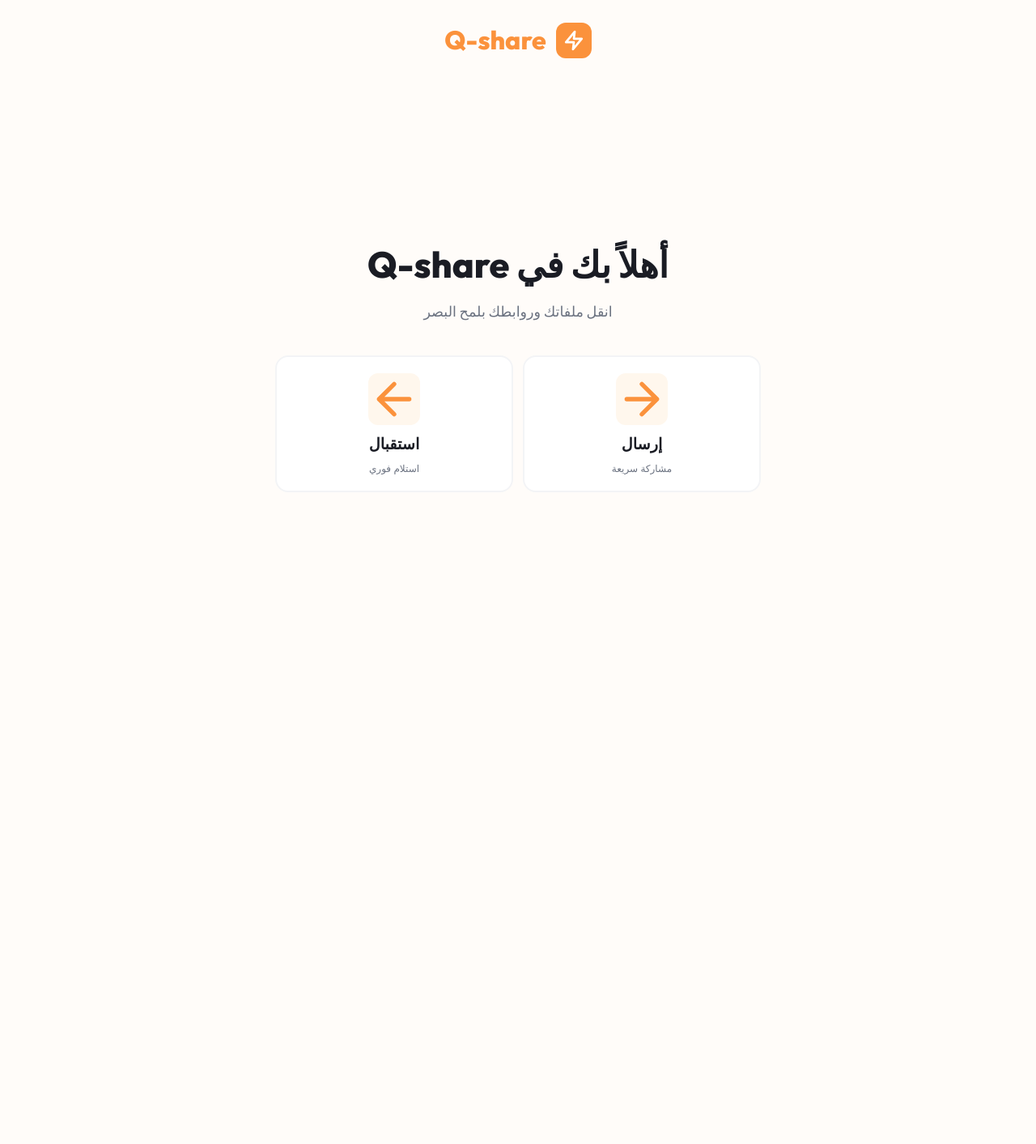
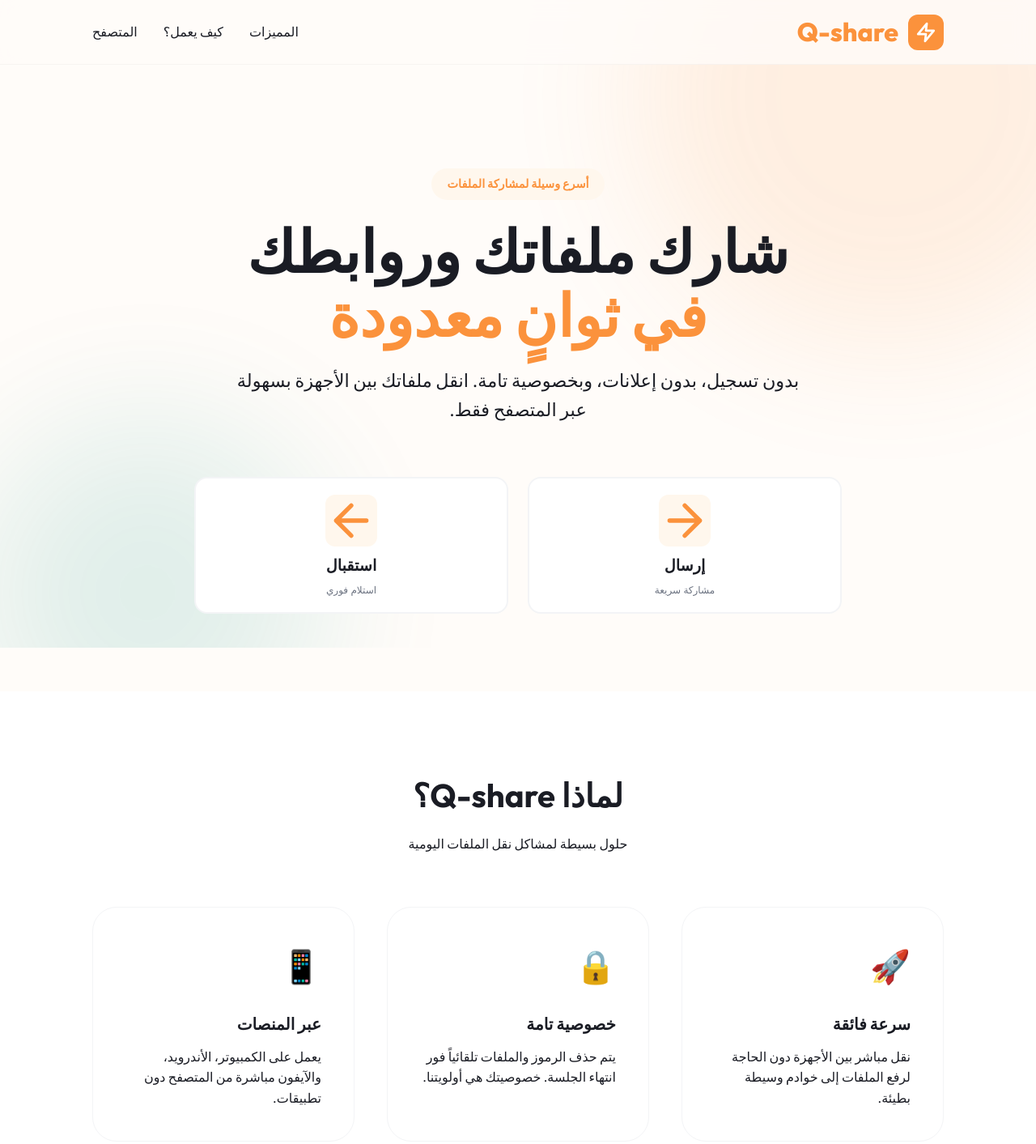
Before and after one commit to Bilal-SWE/QuickShare, a website built with Vite: page index.html in a window 1280 px wide. Shown: the top 1413 px of the page at 81% size. Before the commit the page ends 800 px from the top, so only its background shows below. Built offline with nearby package versions, Linux system fonts and the light colour scheme.

Commit message:
Convert site to a professional landing page architecture

```diff
--- a/index.html
+++ b/index.html
@@ -11,8 +11,14 @@
 </head>
 
 <body>
+  <div class="bg-decor">
+    <div class="blob blob-1"></div>
+    <div class="blob blob-2"></div>
+  </div>
+
   <div class="app-wrapper">
     <header>
+      <div class="container">
         <div class="nav">
           <div class="logo-wrap">
             <div class="logo-icon">
@@ -23,16 +29,23 @@
             </div>
             <h1 class="logo-text">Q-share</h1>
           </div>
+          <ul class="nav-links">
+            <li><a href="#features">المميزات</a></li>
+            <li><a href="#how-it-works">كيف يعمل؟</a></li>
+            <li><a href="https://github.com/Bilal-SWE/QuickShare" target="_blank">المتصفح</a></li>
+          </ul>
+        </div>
       </div>
     </header>
 
-    <main class="container">
-      <div id="app">
-        <!-- Home Screen -->
-        <section id="screen-home" class="screen active">
+    <main>
+      <!-- Hero Section -->
+      <section class="hero" id="screen-home">
+        <div class="container">
           <div class="main-hero">
-            <h1>أهلاً بك في Q-share</h1>
-            <p>انقل ملفاتك وروابطك بلمح البصر</p>
+            <span class="hero-tag">أسرع وسيلة لمشاركة الملفات</span>
+            <h1>شارك ملفاتك وروابطك <br> <span style="color: var(--c-primary)">في ثوانٍ معدودة</span></h1>
+            <p>بدون تسجيل، بدون إعلانات، وبخصوصية تامة. انقل ملفاتك بين الأجهزة بسهولة عبر المتصفح فقط.</p>
           </div>
 
           <div class="home-cards">
@@ -58,8 +71,72 @@
               <span class="card-desc">استلام فوري</span>
             </button>
           </div>
+        </div>
       </section>
 
+      <!-- Features Section -->
+      <section class="features" id="features">
+        <div class="container">
+          <div class="section-title">
+            <h2>لماذا Q-share؟</h2>
+            <p>حلول بسيطة لمشاكل نقل الملفات اليومية</p>
+          </div>
+          <div class="features-grid">
+            <div class="feature-card">
+              <div class="f-icon">🚀</div>
+              <h3 class="f-title">سرعة فائقة</h3>
+              <p>نقل مباشر بين الأجهزة دون الحاجة لرفع الملفات إلى خوادم وسيطة بطيئة.</p>
+            </div>
+            <div class="feature-card">
+              <div class="f-icon">🔒</div>
+              <h3 class="f-title">خصوصية تامة</h3>
+              <p>يتم حذف الرموز والملفات تلقائياً فور انتهاء الجلسة. خصوصيتك هي أولويتنا.</p>
+            </div>
+            <div class="feature-card">
+              <div class="f-icon">📱</div>
+              <h3 class="f-title">عبر المنصات</h3>
+              <p>يعمل على الكمبيوتر، الأندرويد، والآيفون مباشرة من المتصفح دون تطبيقات.</p>
+            </div>
+          </div>
+        </div>
+      </section>
+
+      <!-- How it works -->
+      <section class="features" id="how-it-works" style="background: var(--c-bg);">
+        <div class="container">
+          <div class="section-title">
+            <h2>كيف يعمل؟</h2>
+            <p>ثلاث خطوات بسيطة فقط</p>
+          </div>
+          <div class="features-grid">
+            <div class="feature-card" style="text-align: center;">
+              <div class="f-icon">1</div>
+              <h3 class="f-title">ابدأ جلسة</h3>
+              <p>افتح الموقع واضغط على استقبال للحصول على رمز مؤقت.</p>
+            </div>
+            <div class="feature-card" style="text-align: center;">
+              <div class="f-icon">2</div>
+              <h3 class="f-title">اربط الأجهزة</h3>
+              <p>أدخل الرمز في الجهاز الآخر لبدء الاتصال الآمن.</p>
+            </div>
+            <div class="feature-card" style="text-align: center;">
+              <div class="f-icon">3</div>
+              <h3 class="f-title">ارسل واستلم</h3>
+              <p>شارك الملفات أو الروابط وستصل فوراً للطرف الآخر.</p>
+            </div>
+          </div>
+        </div>
+      </section>
+    </main>
+
+    <footer>
+      <div class="container">
+        <p>© 2026 Q-share. صنع بكل فخر لتسهيل حياتكم الرقمية.</p>
+      </div>
+    </footer>
+
+    <!-- App Modals (Full screen screens) -->
+    <div id="app">
       <!-- Receive Screen -->
       <section id="screen-receive" class="screen">
         <div class="screen-content">
@@ -68,24 +145,16 @@
             <h2>جاهز للاستقبال</h2>
             <p>شارك الرمز مع الطرف الآخر</p>
           </div>
-
-            <!-- Loading -->
           <div id="receive-loading" class="loading-state hidden">
             <div class="spinner"></div>
             <span>جاري التحضير...</span>
           </div>
-
-            <!-- Ready -->
           <div id="receive-ready" class="hidden">
             <div id="connected-sender-info" class="connected-info hidden">
               <span class="connected-user-icon">👤</span>
               <span>متصل بجهاز آخر</span>
             </div>
-
-              <div class="qr-container">
-                <canvas id="qr-canvas"></canvas>
-              </div>
-
+            <div class="qr-container"><canvas id="qr-canvas"></canvas></div>
             <div class="code-display" id="display-code" style="margin: 1.5rem 0;">
               <span class="code-digit" id="d0">-</span>
               <span class="code-digit" id="d1">-</span>
@@ -93,23 +162,18 @@
               <span class="code-digit" id="d3">-</span>
               <span class="code-digit" id="d4">-</span>
             </div>
-
             <div class="timer-section">
               <div class="timer-wrap" id="timer-text">10:00</div>
               <p class="session-info-text">تنتهي الجلسة بعد: <span id="timer-display-text">10 دقائق</span></p>
             </div>
-
             <div id="renew-timer-panel" class="hidden"
               style="text-align: center; color: var(--c-red); margin-top: 1rem;">
               <p>⚠️ الجلسة ستنتهي!</p>
               <button class="btn-primary" id="renew-time-btn" style="margin: 0.5rem 0;">تجديد</button>
             </div>
-
             <button class="btn-outline" id="disconnect-btn" style="margin-top: 1.5rem; color: var(--c-red);">إلغاء
               الاتصال</button>
           </div>
-
-            <!-- Done -->
           <div id="receive-done" class="receive-done hidden">
             <div class="done-icon">✓</div>
             <h3>تم الاستلام!</h3>
@@ -127,8 +191,6 @@
             <h2>إرسال محتوى</h2>
             <p>أدخل رمز المستقبِل للمتابعة</p>
           </div>
-
-            <!-- Step 1: Connect -->
           <div id="send-connect">
             <div class="code-display" id="code-inputs" style="margin-bottom: 1.5rem;">
               <input class="text-input" id="ci0" maxlength="1" inputmode="numeric">
@@ -141,14 +203,9 @@
               الرمز غير صحيح</p>
             <button class="btn-primary" id="connect-btn">اتصال بالجهاز</button>
           </div>
-
-            <!-- Step 2: Content -->
           <div id="send-content" class="hidden">
-              <div class="content-tabs">
-                <button class="ctab-btn active" id="ctab-file">ملف</button>
-                <button class="ctab-btn" id="ctab-link">نص / رابط</button>
-              </div>
-
+            <div class="content-tabs"><button class="ctab-btn active" id="ctab-file">ملف</button><button
+                class="ctab-btn" id="ctab-link">نص / رابط</button></div>
             <div id="file-panel">
               <div class="drop-zone" id="drop-zone">
                 <input type="file" id="file-input" hidden multiple>
@@ -162,39 +219,29 @@
                 <button class="btn-outline" id="browse-btn" style="width: auto; padding: 0.5rem 1rem;">اختر</button>
               </div>
               <div id="file-preview" class="hidden" style="margin-top: 1rem;">
-                  <div id="file-list-container"></div>
-                  <button class="btn-outline" id="remove-file" style="margin-top: 0.5rem; color: var(--c-red);">إلغاء
-                    الكل</button>
+                <div id="file-list-container"></div><button class="btn-outline" id="remove-file"
+                  style="margin-top: 0.5rem; color: var(--c-red);">إلغاء الكل</button>
               </div>
             </div>
-
-              <div id="link-panel" class="hidden">
-                <textarea id="link-input" class="link-input" rows="4"
-                  placeholder="ألصق الرابط أو النص هنا..."></textarea>
-              </div>
-
+            <div id="link-panel" class="hidden"><textarea id="link-input" class="link-input" rows="4"
+                placeholder="ألصق الرابط أو النص هنا..."></textarea></div>
             <div id="upload-progress" class="hidden" style="margin-top: 1rem;">
               <div class="progress-bar-wrap">
                 <div class="progress-bar" id="progress-bar"></div>
               </div>
               <p id="progress-text" style="text-align: center; font-size: 0.8rem; margin-top: 4px;">0%</p>
             </div>
-
             <button class="btn-primary" id="send-now-btn" style="margin-top: 1.5rem;">إرسال الآن</button>
           </div>
-
-            <!-- Step 3: Done -->
           <div id="send-done" class="send-done-content hidden">
             <div class="done-icon">✓</div>
             <h3>تم الإرسال!</h3>
-              <p>تم استلام المحتوى بنجاح</p>
-              <button class="btn-primary" id="send-again-btn">إرسال المزيد</button>
-              <button class="btn-outline" id="end-session-btn" style="margin-top: 0.5rem;">إنهاء الجلسة</button>
+            <p>تم استلام المحتوى بنجاح</p><button class="btn-primary" id="send-again-btn">إرسال المزيد</button><button
+              class="btn-outline" id="end-session-btn" style="margin-top: 0.5rem;">إنهاء الجلسة</button>
           </div>
         </div>
       </section>
     </div>
-    </main>
 
     <div id="toast" class="toast"></div>
   </div>
--- a/public/style.css
+++ b/public/style.css
@@ -39,11 +39,52 @@
   color: var(--c-text);
   line-height: 1.6;
   direction: rtl;
-  height: 100vh;
+  overflow-x: hidden;
+  min-height: 100vh;
+}
+
+/* Background Decorations */
+.bg-decor {
+  position: fixed;
+  inset: 0;
+  z-index: -1;
+  pointer-events: none;
   overflow: hidden;
-  /* No scroll on desktop */
-  display: flex;
-  flex-direction: column;
+}
+
+.blob {
+  position: absolute;
+  filter: blur(80px);
+  opacity: 0.12;
+  border-radius: 50%;
+  animation: float 20s infinite alternate;
+}
+
+.blob-1 {
+  width: 600px;
+  height: 600px;
+  background: var(--c-primary);
+  top: -200px;
+  right: -100px;
+}
+
+.blob-2 {
+  width: 400px;
+  height: 400px;
+  background: var(--c-teal);
+  bottom: -100px;
+  left: -50px;
+  animation-delay: -5s;
+}
+
+@keyframes float {
+  0% {
+    transform: translate(0, 0) scale(1);
+  }
+
+  100% {
+    transform: translate(40px, 40px) scale(1.1);
+  }
 }
 
 @media (max-width: 768px) {
@@ -64,26 +105,53 @@
 }
 
 .container {
-  max-width: 900px;
+  max-width: 1100px;
   margin: 0 auto;
-  padding: 1.5rem;
+  padding: 0 1.5rem;
   width: 100%;
-  flex: 1;
-  display: flex;
-  flex-direction: column;
-  justify-content: center;
 }
 
-/* === Header === */
+/* === Navbar === */
 header {
-  padding: 1.5rem 0;
-  flex-shrink: 0;
+  height: 80px;
+  display: flex;
+  align-items: center;
+  position: sticky;
+  top: 0;
+  background: rgba(255, 252, 249, 0.8);
+  backdrop-filter: blur(12px);
+  z-index: 1000;
+  border-bottom: 1px solid rgba(0, 0, 0, 0.03);
 }
 
 .nav {
   display: flex;
   align-items: center;
-  justify-content: center;
+  justify-content: space-between;
+  width: 100%;
+}
+
+.nav-links {
+  display: flex;
+  gap: 2rem;
+  list-style: none;
+}
+
+@media (max-width: 600px) {
+  .nav-links {
+    display: none;
+  }
+}
+
+.nav-links a {
+  text-decoration: none;
+  color: var(--c-text);
+  font-weight: 500;
+  transition: color 0.2s;
+}
+
+.nav-links a:hover {
+  color: var(--c-primary);
 }
 
 .logo-wrap {
@@ -126,60 +194,119 @@
   display: none !important;
 }
 
-/* === Screens === */
-#app {
-  flex: 1;
-  position: relative;
-  display: flex;
-  align-items: center;
-  justify-content: center;
+/* Hero Section */
+.hero {
+  padding: 8rem 0 6rem;
+  text-align: center;
 }
 
+.main-hero {
+  margin-bottom: 4rem;
+}
+
+.hero-tag {
+  background: var(--c-primary-light);
+  color: var(--c-primary);
+  padding: 0.5rem 1.25rem;
+  border-radius: 100px;
+  font-weight: 600;
+  font-size: 0.9rem;
+  display: inline-block;
+  margin-bottom: 1.5rem;
+}
+
+.main-hero h1 {
+  font-size: clamp(2.5rem, 10vw, 4.5rem);
+  line-height: 1.1;
+  margin-bottom: 1.5rem;
+}
+
+.main-hero p {
+  font-size: clamp(1.1rem, 4vw, 1.4rem);
+  max-width: 700px;
+  margin: 0 auto;
+}
+
+.home-cards {
+  display: flex;
+  gap: 1.5rem;
+  width: 100%;
+  max-width: 800px;
+  margin: 0 auto;
+}
+
+/* Modal Screens */
 .screen {
-  position: absolute;
+  position: fixed;
   inset: 0;
+  background: rgba(255, 252, 249, 0.98);
+  backdrop-filter: blur(20px);
+  z-index: 2000;
   display: flex;
-  flex-direction: column;
   align-items: center;
   justify-content: center;
   opacity: 0;
   pointer-events: none;
-  transform: scale(0.98);
-  transition: opacity 0.3s ease, transform 0.3s ease;
-  padding: 1rem;
+  transform: translateY(20px);
+  transition: all 0.4s cubic-bezier(0.16, 1, 0.3, 1);
 }
 
 .screen.active {
   opacity: 1;
   pointer-events: all;
-  transform: scale(1);
+  transform: translateY(0);
 }
 
-/* === HERO & CARDS === */
-.main-hero {
-  text-align: center;
-  margin-bottom: 2.5rem;
+/* Features Section */
+.features {
+  padding: 6rem 0;
+  background: #fff;
 }
 
-.main-hero h1 {
-  font-size: clamp(2rem, 8vw, 2.8rem);
-  font-weight: 800;
-  color: var(--c-text);
-  margin-bottom: 0.5rem;
+.section-title {
+  text-align: center;
+  margin-bottom: 4rem;
 }
 
-.main-hero p {
-  color: var(--c-text-muted);
-  font-size: clamp(0.9rem, 4vw, 1.1rem);
+.section-title h2 {
+  font-size: 2.5rem;
+  margin-bottom: 1rem;
 }
 
-.home-cards {
-  display: flex;
-  /* Changed from grid to flex to force single row */
-  gap: 0.75rem;
-  width: 100%;
-  max-width: 600px;
-  justify-content: center;
+.features-grid {
+  display: grid;
+  grid-template-columns: repeat(auto-fit, minmax(280px, 1fr));
+  gap: 2.5rem;
+}
+
+.feature-card {
+  padding: 2.5rem;
+  border: 1px solid var(--c-border);
+  border-radius: 30px;
+  transition: transform 0.3s;
+}
+
+.feature-card:hover {
+  transform: translateY(-10px);
+}
+
+.f-icon {
+  font-size: 2.5rem;
+  margin-bottom: 1.5rem;
+}
+
+.f-title {
+  font-size: 1.25rem;
+  font-weight: 700;
+  margin-bottom: 0.75rem;
+}
+
+/* Footer */
+footer {
+  padding: 4rem 0;
+  border-top: 1px solid var(--c-border);
+  text-align: center;
+  color: var(--c-text-muted);
 }
 
 .card {
--- a/src/main.js
+++ b/src/main.js
@@ -26,11 +26,19 @@
 // DOM Utilities
 // ──────────────────────────────────────────────
 const $ = id => document.getElementById(id);
-const screens = { home: $('screen-home'), receive: $('screen-receive'), send: $('screen-send') };
+const screens = {
+  receive: $('screen-receive'),
+  send: $('screen-send')
+};
 
 function navigateTo(screenId) {
   Object.values(screens).forEach(s => s.classList.remove('active'));
-  screens[screenId].classList.add('active');
+  if (screenId === 'home') {
+    document.body.style.overflow = 'auto'; // Re-enable scrolling on LP
+  } else {
+    screens[screenId].classList.add('active');
+    document.body.style.overflow = 'hidden'; // Lock scroll for modal
+  }
 }
 
 function showToast(msg, duration = 3000) {
```
Lines whose indentation alone changed are shown as unchanged.
